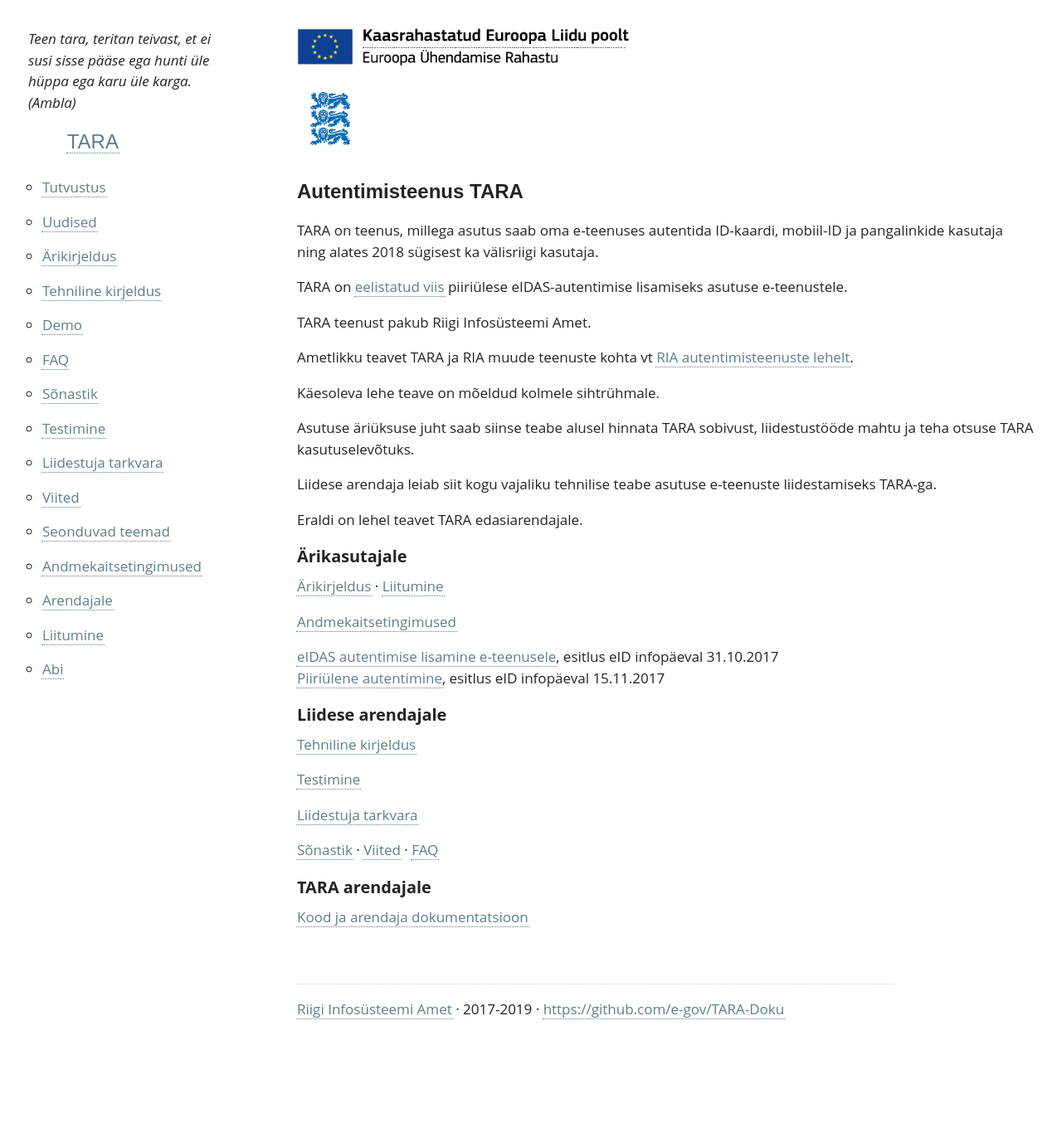
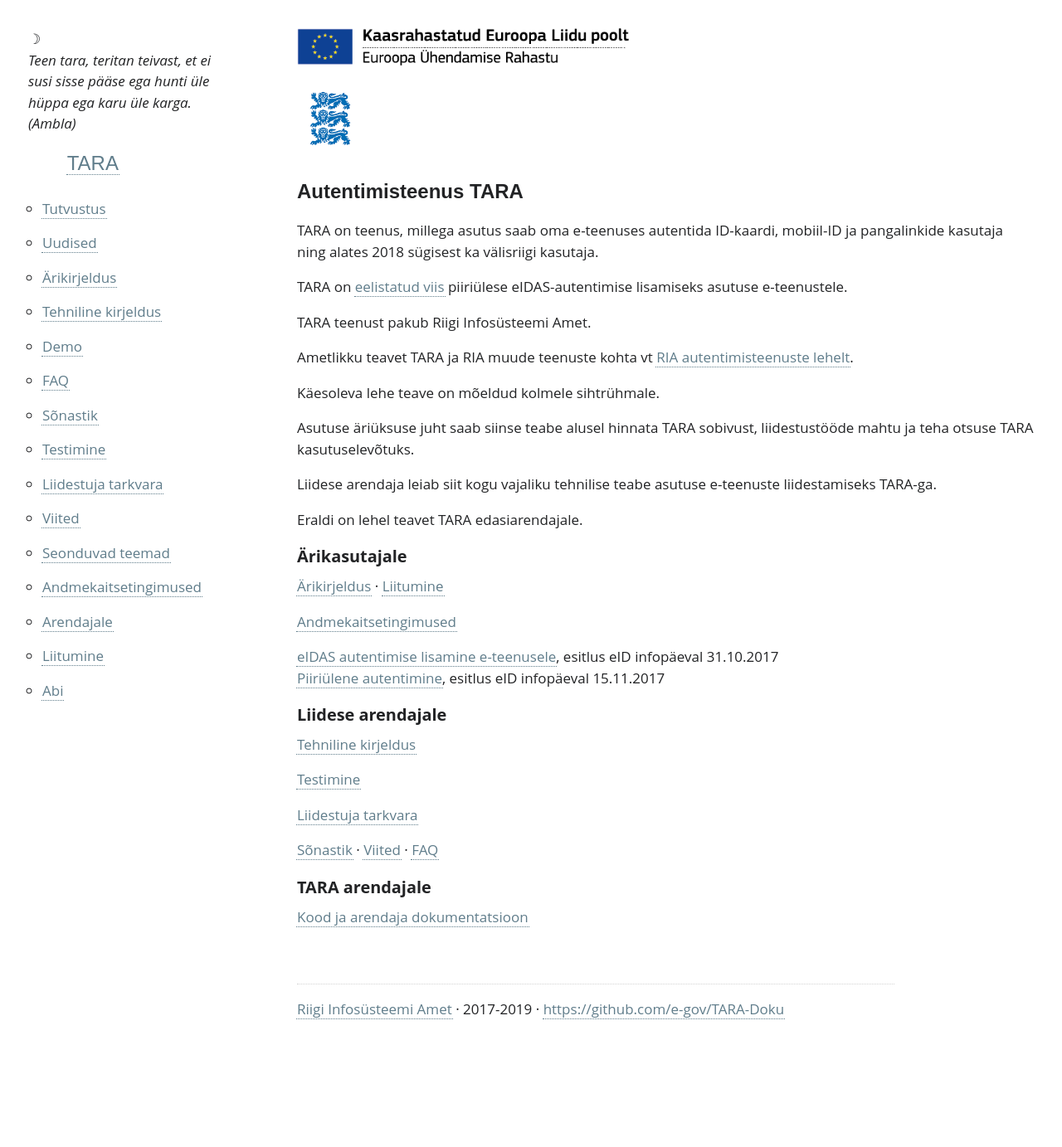
Before and after one commit to e-gov/TARA-Doku, a Jekyll site: the page built from index.md, in a window 1280 px wide. Shown: the whole page at 83% size. Built offline with Jekyll 4.4.1, drawn with Linux system fonts in a browser that asks for light colours.

Commit message:
Valgustusrežiim lisatud

```diff
--- a/_includes/Riba.html
+++ b/_includes/Riba.html
@@ -3,6 +3,10 @@
 {% endcomment %}
 
 <aside>
+  <div>
+    <span id='paike' class='hidden'>☼</span>
+    <span id='kuu'>☽</span>
+  </div>
   <p class='vanasona'>
     <i>Teen tara, teritan teivast, et ei susi sisse pääse ega hunti üle hüppa ega karu üle karga. (Ambla)</i>
   </p>
--- a/_layouts/Times.html
+++ b/_layouts/Times.html
@@ -9,17 +9,17 @@
   <link href="https://fonts.googleapis.com/css?family=Source+Code+Pro" rel="stylesheet">
 
   <!-- JQuery, vajalik siis, kui külribas kasutada lüliteid -->
-  <!-- script src="https://code.jquery.com/jquery.min.js"></script -->
+  <script src="https://code.jquery.com/jquery.min.js"></script>
 
   <!-- Vajalik külgribas lülitite kasutamisel -->
-  <!-- script src='{{ site.baseurl }}/js/Utils.js'></script -->
+  <script src='{{ site.baseurl }}/js/Utils.js'></script>
 
   <link rel="stylesheet" href="{{ site.baseurl }}/css/Times.css">
   <link rel="stylesheet" href="{{ site.baseurl }}/css/Github.css">
 
 </head>
 
-<body>
+<body onload='init()'>
 
   {% include Riba.html %}
 
--- a/css/Times.css
+++ b/css/Times.css
@@ -1,6 +1,22 @@
 /*
    Standardne laadileht, kasutusel repodes: TARA-Doku, eIDAS-Connector
 */
+
+/*#region Valgustusrežiim */
+html, html[data-theme='light'] {
+  --tavaline-tekst: #222325;
+  --taust: white;
+}
+
+html[data-theme='dark'] {
+  --tavaline-tekst: whitesmoke;
+  --taust: black;
+}
+
+#paike, #kuu {
+  cursor: pointer;
+}
+/*#endregion */
 
 /*#region Paigutus */
 body {
@@ -12,7 +28,8 @@ body {
   /* font-family: 'Segoe UI', Arial, serif; */
   font-family: 'Open Sans', sans-serif;
   font-size: 17px;
-  color: #222325 !important;
+  color: var(--tavaline-tekst) !important;
+  background-color: var(--taust);
   line-height: 1.5 !important;
   }
 
@@ -264,3 +281,9 @@ a.nupp:hover {
 }
 
 /*#endregion */
+
+/*#region Abi */
+.hidden {
+  display: none;
+}
+/*#endregion */
--- a/js/Utils.js
+++ b/js/Utils.js
@@ -5,8 +5,20 @@ function init() {
   // $('.alammenyy').hide();
 
   // Bind toggling handler to submenu switches
-  $('.lyliti').click(function() {
+  /* $('.lyliti').click(function() {
     var i = $(this).attr('id');
     $('#alammenyy' + i).toggle();
+  }); */
+
+  // Sea valgustusrežiimi lüliti
+  $('#paike').click(() => {
+    $('#paike').addClass('hidden');
+    $('#kuu').removeClass('hidden');
+    document.documentElement.setAttribute('data-theme', 'light');
+  });
+  $('#kuu').click(() => {
+    $('#kuu').addClass('hidden');
+    $('#paike').removeClass('hidden');
+    document.documentElement.setAttribute('data-theme', 'dark');
   });
 }
```
